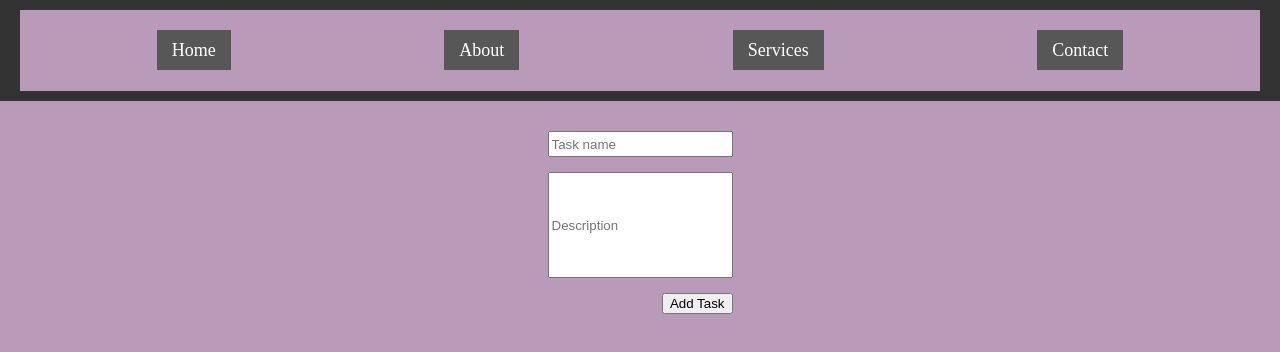
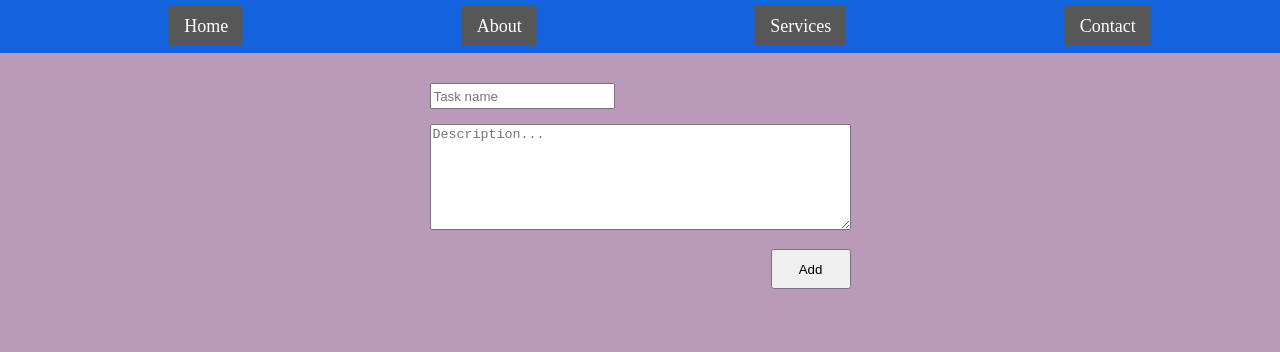
Before and after one commit to AntKovachev/to-do-app, a website: page index.html in a window 1280 px wide. Drawn offline with Linux system fonts and the light colour scheme; some icons are missing; a web font is replaced by a local one.

Commit message:
Style the navbar

```diff
--- a/index.html
+++ b/index.html
@@ -3,16 +3,16 @@
 <head>
     <meta charset="UTF-8">
     <meta name="viewport" content="width=device-width, initial-scale=1.0">
-    <title>ToDo app</title>
+    <title>TO..DO</title>
+    <link rel="preconnect" href="https://fonts.googleapis.com">
+    <link rel="preconnect" href="https://fonts.gstatic.com" crossorigin>
+    <link rel="icon" type="image/x-icon" href="favicon32.png">
     <link rel="stylesheet" href="style.css">
-    <link rel="preconnect" href="https://fonts.googleapis.com">
-<link rel="preconnect" href="https://fonts.gstatic.com" crossorigin>
-<link href="https://fonts.googleapis.com/css2?family=Gaegu&display=swap" rel="stylesheet">
-<link href="https://static2.sharepointonline.com/files/fabric/assets/icons/fabric-icons.css" rel="stylesheet">
+    <link href="https://fonts.googleapis.com/css2?family=Gaegu&display=swap" rel="stylesheet">
 </head>
 <body>
     <div id="header-div">
-        <nav>
+        <nav style="background-color: black;">
             <ul class="navbar">
                 <li class="header-item"><a href="#home">Home</a></li>
                 <li class="header-item"><a href="#about">About</a></li>
@@ -24,13 +24,13 @@
     <div id="add-item-form">
         <form action="" method="get" class="form-example">
             <div class="form-example">
-              <input placeholder="Task name" id="name" type="text" name="name" id="name" required />
+              <input type="text" id="name"name="name" id="name" required placeholder="Task name" />
             </div>
             <div class="form-example">
-              <input placeholder="Description" type="description" name="description" id="description" required />
+                <textarea id="description" class="description" name="description" rows="4" cols="50" wrap="soft" required placeholder="Description..."></textarea>
             </div>
             <div class="form-example" id="add-task-button">
-              <input type="submit" value="Add Task" />
+              <input type="submit" value="Add" id="addInput"/>
             </div>
           </form>
     </div>
--- a/style.css
+++ b/style.css
@@ -10,15 +10,18 @@
     height: 100px;
 }
 #header-div {
-    background-color: #333; /* Dark background */
+    background-color: #1263dd ;
+    background-size: cover; /* Ensures the image covers the entire div */
+    background-position: center; /* Centers the image */
+    background-repeat: no-repeat; /* Prevents the image from repeating */
     padding: 10px 20px;
 }
 .navbar {
     list-style-type: none; /* Remove bullets */
     display: flex;         /* Horizontal layout */
-    justify-content: space-around; /* Space between items */
+    justify-content: space-around; /*Space between items*/
     align-items: center;
-    padding: 30px;
+    height: 1px;
 }
 .header-item a {
     color: white;           /* Text color */
@@ -30,7 +33,7 @@
 }
 .header-item a:hover {
     background-color: #6e6e6e; /* Slightly lighter background */
-    border-radius: 5px;        /* Rounded corners */
+    border-radius: 3px;        /* Rounded corners */
 }
 .header-item a:active {
     background-color: #9e9e9e;;
@@ -52,8 +55,18 @@
         margin-bottom: 10px; /* Add spacing between items */
     }
 }
-body, ul {
+ul {
+    background-color: #1263dd;
+}
+body {
     background-color: #b99bb9;
     margin: 0;
     padding: 0;
 }
+#addInput {
+    height: 40px;
+    width: 80px;
+}
+#addInput:hover {
+    cursor: pointer;
+}
```
Also changed, not shown: favicon.png (added), favicon32.png (added).
